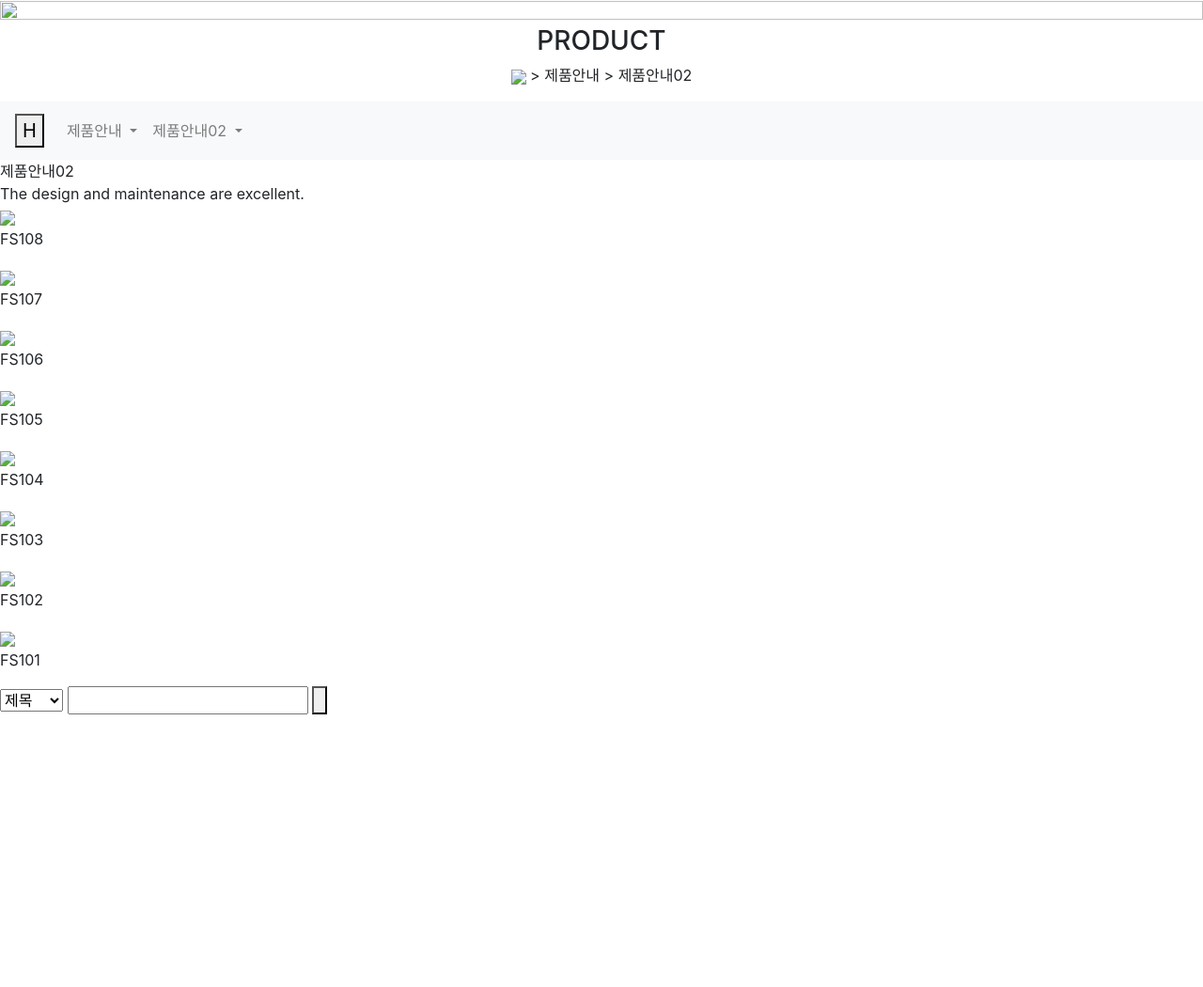
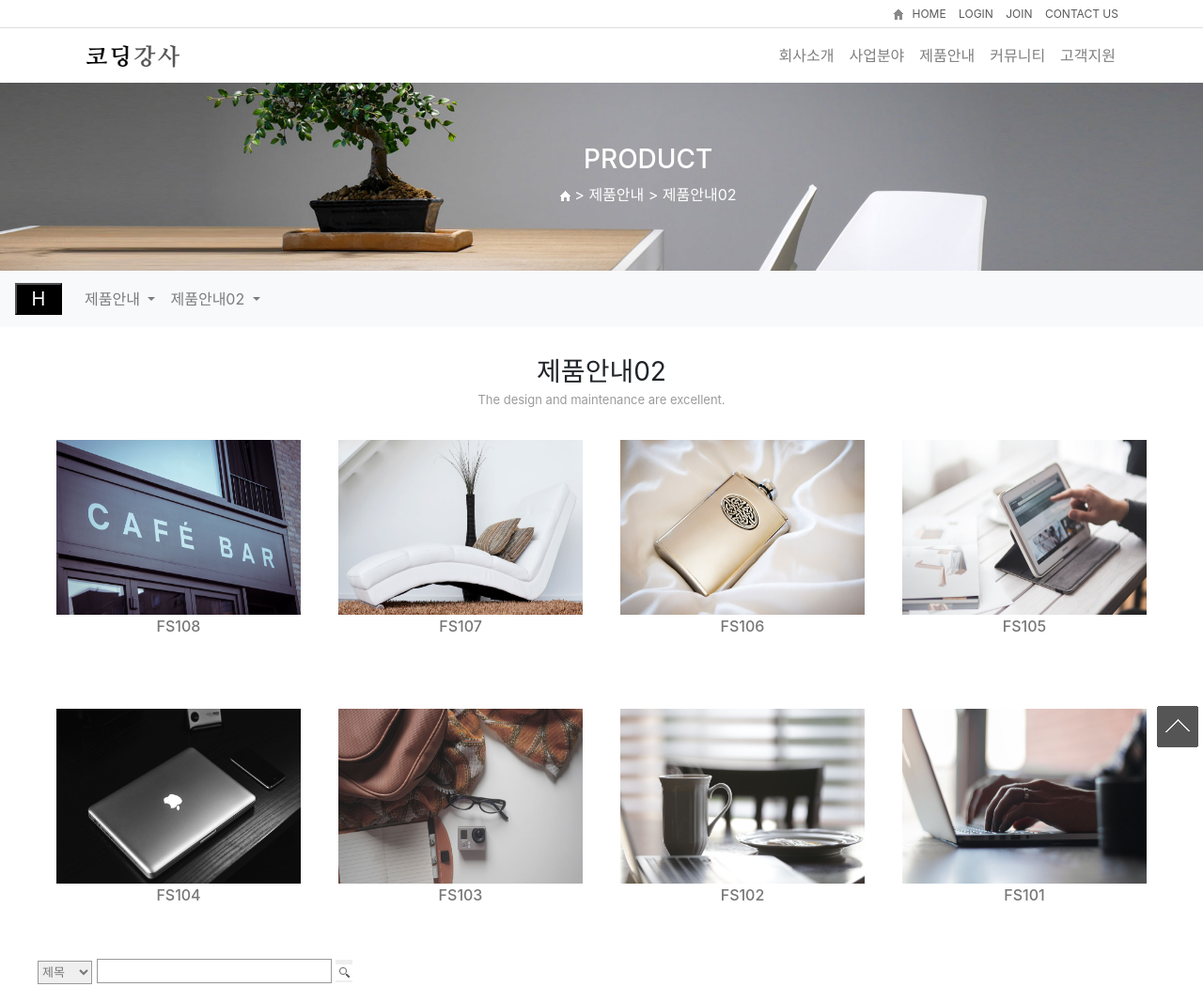
Before and after one commit to asfmnaew/company-web, a plain HTML site: page product/product02.html in a window 1280 px wide. Shown: the top 1050 px of the page at 94% size. Before the commit the page ends 800 px from the top, so only its background shows below. Drawn offline with nearby package versions, Linux system fonts and the light colour scheme; the site is published under a folder, as on GitHub Pages, so addresses that start at the root find nothing.

Commit message:
경로 재수정

```diff
--- a/product/product02.html
+++ b/product/product02.html
@@ -7,9 +7,9 @@
   <title>제품안내02</title>
 
   <!-- Main CSS : Header, Main, Footer -->
-  <link rel="stylesheet" href="/css/main.css">
-  <link rel="stylesheet" href="/css/common.css">
-  <link rel="stylesheet" href="/css/product/product01.css">
+  <link rel="stylesheet" href="../css/main.css">
+  <link rel="stylesheet" href="../css/common.css">
+  <link rel="stylesheet" href="../css/product/product01.css">
 
   <!-- Bootstrap CSS -->
   <link rel="stylesheet" href="https://cdn.jsdelivr.net/npm/bootstrap@4.6.1/dist/css/bootstrap.min.css" integrity="sha384-zCbKRCUGaJDkqS1kPbPd7TveP5iyJE0EjAuZQTgFLD2ylzuqKfdKlfG/eSrtxUkn" crossorigin="anonymous">
@@ -19,9 +19,9 @@
 
   <script>
     $(document).ready(function(){
-      $('#headerTop').load("/headerTop-sub.html");
-      $('#header').load("/header-sub.html");
-      $('#footer').load("/footer-sub.html");
+      $('#headerTop').load("../headerTop-sub.html");
+      $('#header').load("../header-sub.html");
+      $('#footer').load("../footer-sub.html");
     });
   </script>
 
@@ -36,21 +36,21 @@
   <!-- COMMON -->
   <div class="commonSection1">
     <div class="commonContent1">
-      <img src="/img/member/sub-visual02.jpg"
+      <img src="../img/member/sub-visual02.jpg"
           style="width: 100%; height: 100%;">
       <div class="commonContent2 text-center">
         <div>
           <h3>PRODUCT</h3>
         </div>
         <div>
-          <p><img src="/img/icon-home.png"> > 제품안내 > 제품안내02</p>
+          <p><img src="../img/icon-home.png"> > 제품안내 > 제품안내02</p>
         </div>
       </div>
     </div>
   </div>
   <!-- COMMON - 드랍다운 -->
   <nav class="navbar navbar-expand-lg navbar-light bg-light">
-    <a class="navbar-brand" href="/index.html"><button class="homeBtn">H</button></a>
+    <a class="navbar-brand" href="../index.html"><button class="homeBtn">H</button></a>
       <ul class="navbar-nav mr-auto navbar-nav-scroll"
           style="max-height: 100px;">
 
@@ -60,15 +60,15 @@
             제품안내
           </a>
           <ul class="dropdown-menu" aria-labelledby="navbarScrollingDropdown">
-            <li><a class="dropdown-item" href="#">회사소개</a></li>
+            <li><a class="dropdown-item" href="../company/company01.html">회사소개</a></li>
             <li><hr class="dropdown-divider"></li>
-            <li><a class="dropdown-item" href="#">사업분야</a></li>
+            <li><a class="dropdown-item" href="../business/business01.html">사업분야</a></li>
             <li><hr class="dropdown-divider"></li>
-            <li><a class="dropdown-item" href="#">제품안내</a></li>
+            <li><a class="dropdown-item" href="../product/product01.html">제품안내</a></li>
             <li><hr class="dropdown-divider"></li>
-            <li><a class="dropdown-item" href="#">커뮤니티</a></li>
+            <li><a class="dropdown-item" href="../community/community01.html">커뮤니티</a></li>
             <li><hr class="dropdown-divider"></li>
-            <li><a class="dropdown-item" href="#">고객지원</a></li>
+            <li><a class="dropdown-item" href="../customer/customer01.html">고객지원</a></li>
           </ul>
         </li>
 
@@ -78,11 +78,11 @@
               제품안내02
           </a>
           <ul class="dropdown-menu asd">
-            <li><a class="dropdown-item" href="/product/product01.html">제품안내01</a></li>
+            <li><a class="dropdown-item" href="../product/product01.html">제품안내01</a></li>
             <li><hr class="dropdown-divider"></li>
-            <li><a class="dropdown-item" href="/product/product02.html">제품안내02</a></li>
+            <li><a class="dropdown-item" href="../product/product02.html">제품안내02</a></li>
             <li><hr class="dropdown-divider"></li>
-            <li><a class="dropdown-item" href="#">제품안내03</a></li>
+            <li><a class="dropdown-item" href="../product/product03.html">제품안내03</a></li>
           </ul>
         </li>
       </ul>
@@ -95,14 +95,14 @@
       <div class="title1">제품안내02</div>
       <div class="title2">The design and maintenance are excellent.</div>
       <div class="section">
-        <div class="product" onclick="location.href ='/product/product01_1.html'"><img src="/img/product/1.jpg"><p>FS108</p></div>
-        <div class="product"><img src="/img/product/2.jpg"><p>FS107</p></div>
-        <div class="product"><img src="/img/product/3.jpg"><p>FS106</p></div>
-        <div class="product"><img src="/img/product/4.jpg"><p>FS105</p></div>
-        <div class="product"><img src="/img/product/5.jpg"><p>FS104</p></div>
-        <div class="product"><img src="/img/product/6.jpg"><p>FS103</p></div>
-        <div class="product"><img src="/img/product/7.jpg"><p>FS102</p></div>
-        <div class="product"><img src="/img/product/8.jpg"><p>FS101</p></div>
+        <div class="product" onclick="location.href ='../product/product01_1.html'"><img src="../img/product/1.jpg"><p>FS108</p></div>
+        <div class="product"><img src="../img/product/2.jpg"><p>FS107</p></div>
+        <div class="product"><img src="../img/product/3.jpg"><p>FS106</p></div>
+        <div class="product"><img src="../img/product/4.jpg"><p>FS105</p></div>
+        <div class="product"><img src="../img/product/5.jpg"><p>FS104</p></div>
+        <div class="product"><img src="../img/product/6.jpg"><p>FS103</p></div>
+        <div class="product"><img src="../img/product/7.jpg"><p>FS102</p></div>
+        <div class="product"><img src="../img/product/8.jpg"><p>FS101</p></div>
       </div>
 
       <!-- search bar -->
@@ -113,7 +113,7 @@
           <option value="3">작성자</option>
         </select>
         <input type="text">
-        <button><img src="/img/product/search.gif" alt=""></button>
+        <button><img src="../img/product/search.gif" alt=""></button>
       </div>
     </div>
   </div>
--- a/product/product03.html
+++ b/product/product03.html
@@ -7,9 +7,9 @@
   <title>제품안내03</title>
 
   <!-- Main CSS : Header, Main, Footer -->
-  <link rel="stylesheet" href="/css/main.css">
-  <link rel="stylesheet" href="/css/common.css">
-  <link rel="stylesheet" href="/css/product/product01.css">
+  <link rel="stylesheet" href="../css/main.css">
+  <link rel="stylesheet" href="../css/common.css">
+  <link rel="stylesheet" href="../css/product/product01.css">
 
   <!-- Bootstrap CSS -->
   <link rel="stylesheet" href="https://cdn.jsdelivr.net/npm/bootstrap@4.6.1/dist/css/bootstrap.min.css" integrity="sha384-zCbKRCUGaJDkqS1kPbPd7TveP5iyJE0EjAuZQTgFLD2ylzuqKfdKlfG/eSrtxUkn" crossorigin="anonymous">
@@ -19,9 +19,9 @@
 
   <script>
     $(document).ready(function(){
-      $('#headerTop').load("/headerTop-sub.html");
-      $('#header').load("/header-sub.html");
-      $('#footer').load("/footer-sub.html");
+      $('#headerTop').load("../headerTop-sub.html");
+      $('#header').load("../header-sub.html");
+      $('#footer').load("../footer-sub.html");
     });
   </script>
 
@@ -36,21 +36,21 @@
   <!-- COMMON -->
   <div class="commonSection1">
     <div class="commonContent1">
-      <img src="/img/member/sub-visual02.jpg"
+      <img src="../img/member/sub-visual02.jpg"
           style="width: 100%; height: 100%;">
       <div class="commonContent2 text-center">
         <div>
           <h3>PRODUCT</h3>
         </div>
         <div>
-          <p><img src="/img/icon-home.png"> > 제품안내 > 제품안내03</p>
+          <p><img src="../img/icon-home.png"> > 제품안내 > 제품안내03</p>
         </div>
       </div>
     </div>
   </div>
   <!-- COMMON - 드랍다운 -->
   <nav class="navbar navbar-expand-lg navbar-light bg-light">
-    <a class="navbar-brand" href="/index.html"><button class="homeBtn">H</button></a>
+    <a class="navbar-brand" href="../index.html"><button class="homeBtn">H</button></a>
       <ul class="navbar-nav mr-auto navbar-nav-scroll"
           style="max-height: 100px;">
 
@@ -60,15 +60,15 @@
             제품안내
           </a>
           <ul class="dropdown-menu" aria-labelledby="navbarScrollingDropdown">
-            <li><a class="dropdown-item" href="/company/company01.html">회사소개</a></li>
+            <li><a class="dropdown-item" href="../company/company01.html">회사소개</a></li>
             <li><hr class="dropdown-divider"></li>
-            <li><a class="dropdown-item" href="/business/business01.html">사업분야</a></li>
+            <li><a class="dropdown-item" href="../business/business01.html">사업분야</a></li>
             <li><hr class="dropdown-divider"></li>
-            <li><a class="dropdown-item" href="/product/product01.html">제품안내</a></li>
+            <li><a class="dropdown-item" href="../product/product01.html">제품안내</a></li>
             <li><hr class="dropdown-divider"></li>
-            <li><a class="dropdown-item" href="/community/community01.html">커뮤니티</a></li>
+            <li><a class="dropdown-item" href="../community/community01.html">커뮤니티</a></li>
             <li><hr class="dropdown-divider"></li>
-            <li><a class="dropdown-item" href="/customer/customer01.html">고객지원</a></li>
+            <li><a class="dropdown-item" href="../customer/customer01.html">고객지원</a></li>
           </ul>
         </li>
 
@@ -78,11 +78,11 @@
               제품안내03
           </a>
           <ul class="dropdown-menu asd">
-            <li><a class="dropdown-item" href="product01.html">제품안내01</a></li>
+            <li><a class="dropdown-item" href="../product/product01.html">제품안내01</a></li>
             <li><hr class="dropdown-divider"></li>
-            <li><a class="dropdown-item" href="product02.html">제품안내02</a></li>
+            <li><a class="dropdown-item" href="../product/product02.html">제품안내02</a></li>
             <li><hr class="dropdown-divider"></li>
-            <li><a class="dropdown-item" href="product03.html">제품안내03</a></li>
+            <li><a class="dropdown-item" href="../product/product03.html">제품안내03</a></li>
           </ul>
         </li>
       </ul>
@@ -95,14 +95,14 @@
       <div class="title1">제품안내03</div>
       <div class="title2">The design and maintenance are excellent.</div>
       <div class="section">
-        <div class="product" onclick="location.href ='/product/product01_1.html'"><img src="/img/product/1.jpg"><p>FS108</p></div>
-        <div class="product"><img src="/img/product/2.jpg"><p>FS107</p></div>
-        <div class="product"><img src="/img/product/3.jpg"><p>FS106</p></div>
-        <div class="product"><img src="/img/product/4.jpg"><p>FS105</p></div>
-        <div class="product"><img src="/img/product/5.jpg"><p>FS104</p></div>
-        <div class="product"><img src="/img/product/6.jpg"><p>FS103</p></div>
-        <div class="product"><img src="/img/product/7.jpg"><p>FS102</p></div>
-        <div class="product"><img src="/img/product/8.jpg"><p>FS101</p></div>
+        <div class="product" onclick="location.href ='../product/product01_1.html'"><img src="../img/product/1.jpg"><p>FS108</p></div>
+        <div class="product"><img src="../img/product/2.jpg"><p>FS107</p></div>
+        <div class="product"><img src="../img/product/3.jpg"><p>FS106</p></div>
+        <div class="product"><img src="../img/product/4.jpg"><p>FS105</p></div>
+        <div class="product"><img src="../img/product/5.jpg"><p>FS104</p></div>
+        <div class="product"><img src="../img/product/6.jpg"><p>FS103</p></div>
+        <div class="product"><img src="../img/product/7.jpg"><p>FS102</p></div>
+        <div class="product"><img src="../img/product/8.jpg"><p>FS101</p></div>
       </div>
 
       <!-- search bar -->
@@ -113,7 +113,7 @@
           <option value="3">작성자</option>
         </select>
         <input type="text">
-        <button><img src="/img/product/search.gif" alt=""></button>
+        <button><img src="../img/product/search.gif" alt=""></button>
       </div>
     </div>
   </div>
```
Also changed, not shown: product/product01.html (+9 -9 lines).
